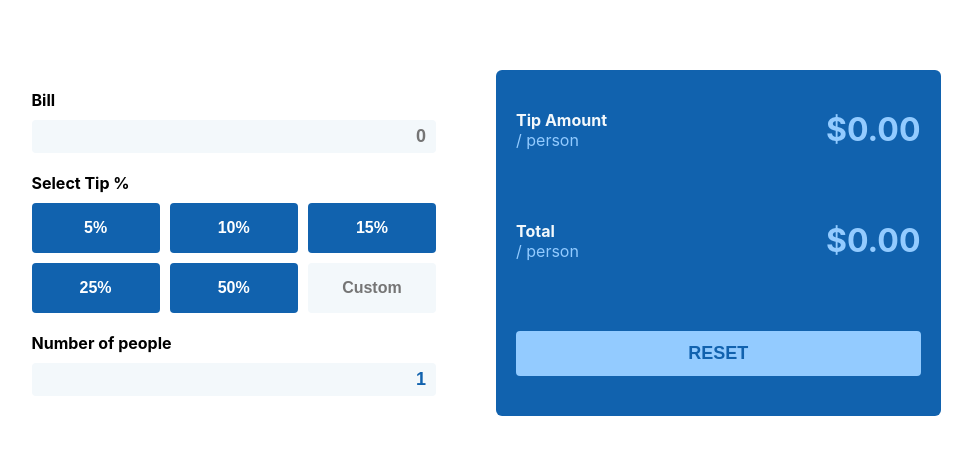
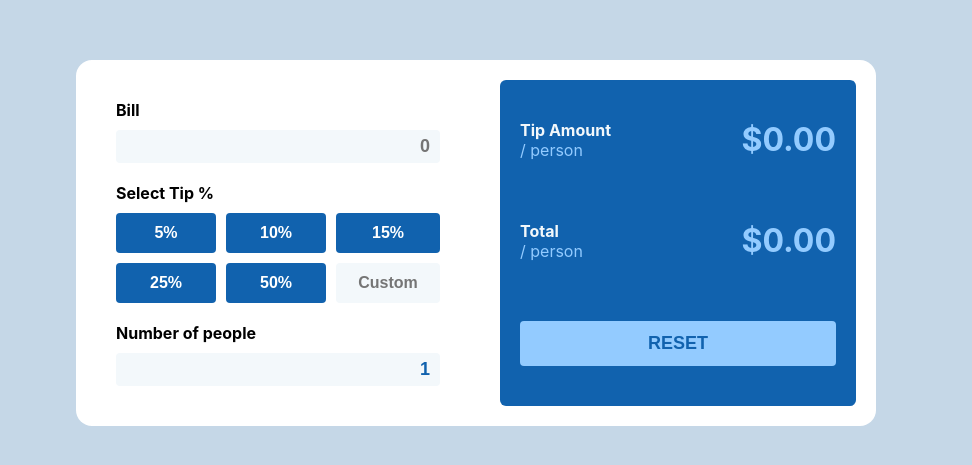
Before and after one commit to celigx/tip-calculator, a React (Create React App) app: page / in a window 1280 px wide. Shown: the part 157-622 px from the top of the page, without its empty margins (164-1136 px from the left). Built offline with nearby package versions, Linux system fonts and the light colour scheme.

Commit message:
Add background color
Add active state on focus

```diff
--- a/src/App.sass
+++ b/src/App.sass
@@ -26,13 +26,13 @@ input[type=number]
   border-radius: 4px
   width: -webkit-fill-available
   width: -moz-available
+  cursor: pointer
   padding: 6px 10px
+  &:focus
+    outline-color: #93CBFF
 
 .app
-  margin: 20px 0
-
   .inputContainer
-    // background: $secondary
     border-radius: 6px
     padding: 20px
     margin: 0 20px 20px 20px
@@ -48,7 +48,7 @@ input[type=number]
       .tipPercentage
         display: grid
         grid-template-columns: repeat(2, 1fr)
-        grid-auto-rows: minmax(50px, auto)
+        grid-auto-rows: minmax(40px, auto)
         gap: 10px
         box-sizing: border-box
         margin: 0 0 20px 0
@@ -62,6 +62,7 @@ input[type=number]
           border: none
           border-radius: 4px
           min-width: 100px
+          cursor: pointer
 
         .active
           background: $secondary!important
@@ -99,18 +100,22 @@ input[type=number]
       padding: 12px
       width: -webkit-fill-available
       width: -moz-available
+      cursor: pointer
 
-@media screen and ( min-width: 900px  )
+@media screen and ( min-width: 800px  )
   .app
+    background: #C5D7E7
     display: flex
     align-items: center
-    max-width: 969px
     height: 100vh
     margin: 0 auto
 
     .mainContainer
+      background: #fff
       display: flex
-      max-width: 969px
+      border-radius: 16px
+      max-width: 800px
+      padding: 20px 0
       margin: 0 auto
 
     .inputContainer
```
